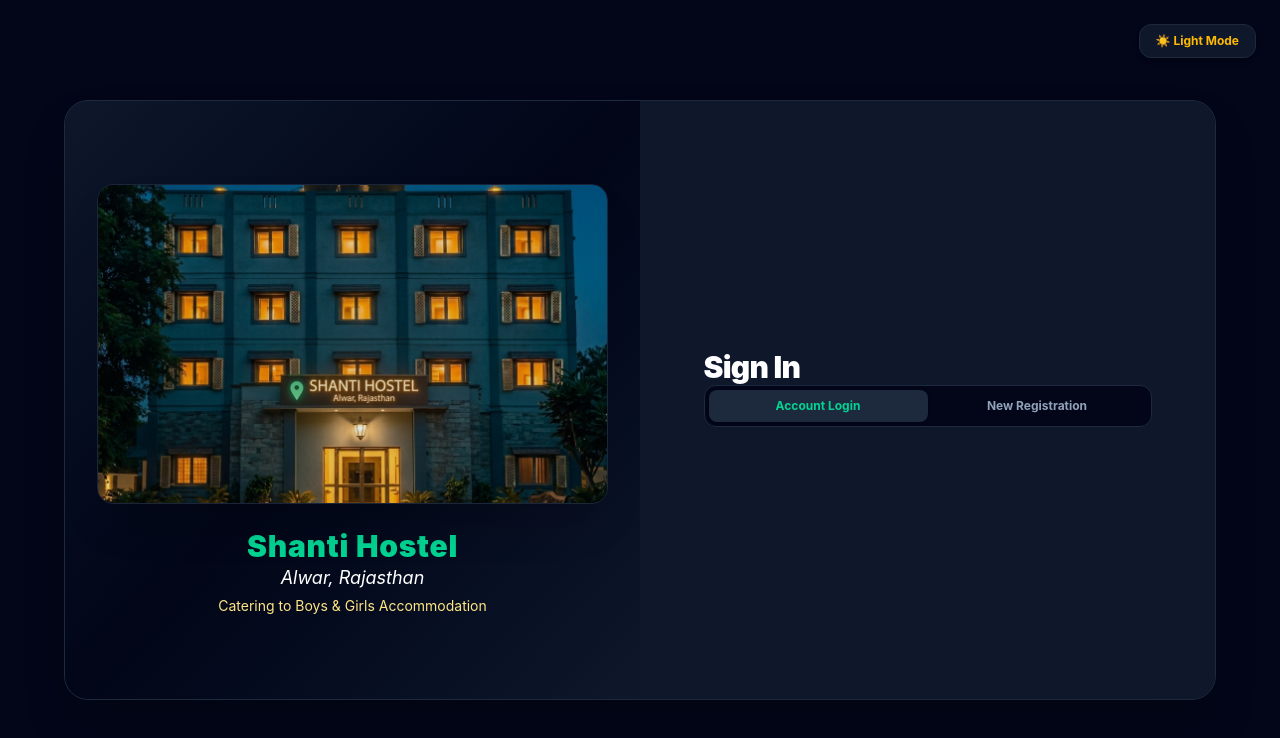
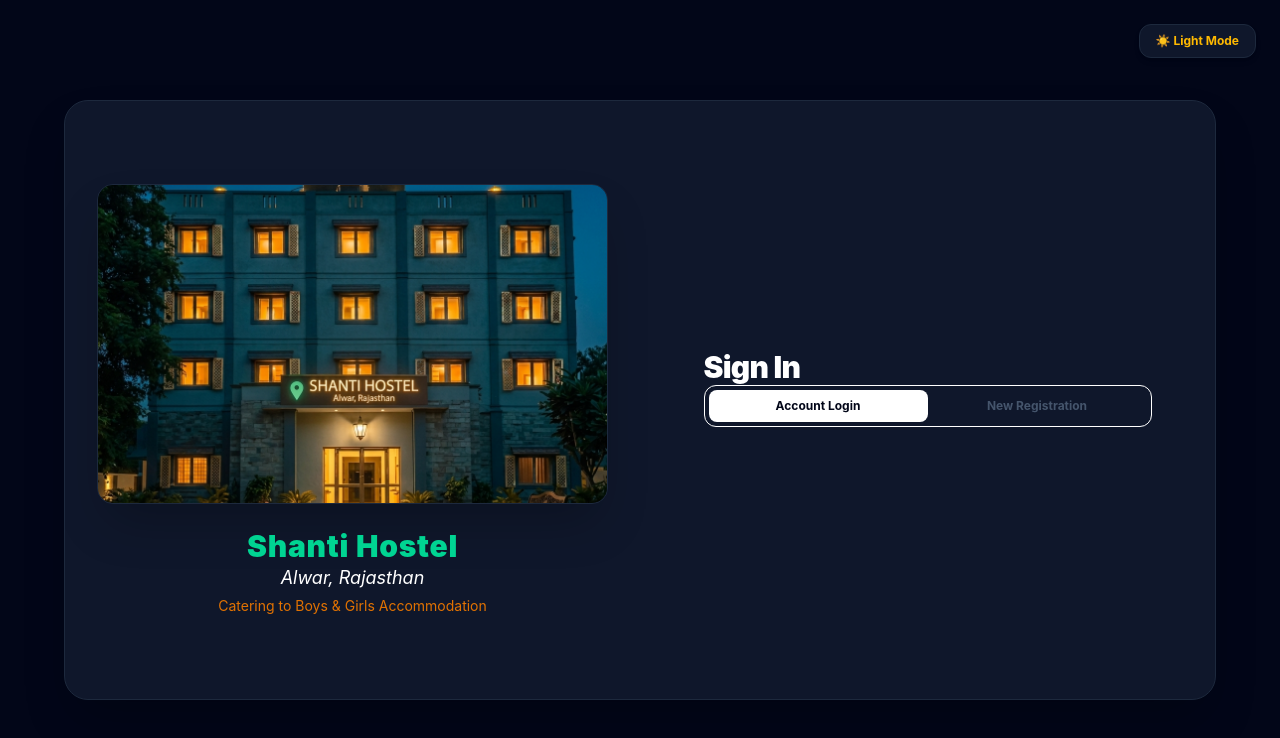
Before and after one commit to Ashish8290Kumar/Hostel-Management-System, a React (Vite) app: page / in a window 1280 px wide. Shown: the top 738 px of the page. Built offline with nearby package versions, Linux system fonts and the light colour scheme.

Commit message:
Fix the authpage file again

```diff
--- a/src/components/AuthPage.jsx
+++ b/src/components/AuthPage.jsx
@@ -9,14 +9,14 @@
   registerForm,
   setRegisterForm,
   onLogin,
-  busy,
   toast,
   theme,
   toggleTheme,
 }) {
   const isDark = theme === "dark";
-  const [showPassword, setShowPassword] = useState(false);       // login form
-  const [showRegPassword, setShowRegPassword] = useState(false); // register form
+  const [showPassword, setShowPassword] = useState(false);
+  const [showRegPassword, setShowRegPassword] = useState(false);
+  const [busy, setBusy] = useState(false); // ✅ local busy state
 
   // ✅ onRegister function
   async function onRegister(e) {
@@ -29,7 +29,7 @@
         username: registerForm.username,
         email: registerForm.email,
         password: registerForm.password,
-        phoneNumber: registerForm.phoneNumber, // corrected key
+        phoneNumber: registerForm.phoneNumber, // consistent key
         role: registerForm.role,
         rollNumber: registerForm.role === "STUDENT" ? registerForm.rollNumber : null,
       };
@@ -75,17 +75,11 @@
         }`}
       >
         {/* Left Side */}
-        <section
-          className={`flex flex-col items-center justify-center p-8 transition-colors duration-300 ${
-            isDark
-              ? "bg-linear-to-br from-slate-900 via-slate-950 to-slate-900"
-              : "bg-linear-to-br from-slate-50 via-slate-100 to-slate-50"
-          }`}
-        >
+        <section className="flex flex-col items-center justify-center p-8">
           <img
             src="/images/hostel-building.jpg"
             alt="Shanti Hostel Building"
-            className="w-full h-80 object-cover rounded-2xl shadow-2xl border border-slate-800 opacity-90 hover:opacity-100 transition-opacity duration-300 mb-6"
+            className="w-full h-80 object-cover rounded-2xl shadow-2xl border border-slate-800 mb-6"
           />
           <h1
             className={`text-3xl font-black tracking-wide ${
@@ -94,20 +88,15 @@
           >
             Shanti Hostel
           </h1>
-          <p className="text-lg italic text-white-300">Alwar, Rajasthan</p>
-          <p className="text-sm text-amber-200 mt-1">
+          <p className="text-lg italic">Alwar, Rajasthan</p>
+          <p className="text-sm text-amber-600 mt-1">
             Catering to Boys & Girls Accommodation
           </p>
         </section>
 
         {/* Right Side: Auth Forms */}
-        <section
-          className={`flex flex-col justify-center p-8 sm:p-12 z-10 transition-colors duration-300 ${
-            isDark ? "bg-slate-900" : "bg-slate-50"
-          }`}
-        >
+        <section className="flex flex-col justify-center p-8 sm:p-12 z-10">
           <div className="w-full max-w-md mx-auto">
-            {/* Title */}
             <h2
               className={`text-3xl font-black tracking-tight ${
                 isDark ? "text-white" : "text-slate-900"
@@ -117,24 +106,12 @@
             </h2>
 
             {/* Mode Switch */}
-            <div
-              className={`grid grid-cols-2 rounded-xl p-1 mb-6 border ${
-                isDark
-                  ? "bg-slate-950 border-slate-800"
-                  : "bg-slate-200/60 border-slate-300/40"
-              }`}
-            >
+            <div className="grid grid-cols-2 rounded-xl p-1 mb-6 border">
               <button
                 type="button"
                 onClick={() => setMode("login")}
-                className={`rounded-lg py-2 text-xs font-bold transition-all cursor-pointer ${
-                  mode === "login"
-                    ? isDark
-                      ? "bg-slate-800 text-emerald-400 shadow-sm"
-                      : "bg-white text-slate-950 shadow-sm"
-                    : isDark
-                    ? "text-slate-400 hover:text-slate-200"
-                    : "text-slate-600 hover:text-slate-900"
+                className={`rounded-lg py-2 text-xs font-bold ${
+                  mode === "login" ? "bg-white text-slate-950" : "text-slate-600"
                 }`}
               >
                 Account Login
@@ -142,14 +119,8 @@
               <button
                 type="button"
                 onClick={() => setMode("register")}
-                className={`rounded-lg py-2 text-xs font-bold transition-all cursor-pointer ${
-                  mode === "register"
-                    ? isDark
-                      ? "bg-slate-800 text-emerald-400 shadow-sm"
-                      : "bg-white text-slate-950 shadow-sm"
-                    : isDark
-                    ? "text-slate-400 hover:text-slate-200"
-                    : "text-slate-600 hover:text-slate-900"
+                className={`rounded-lg py-2 text-xs font-bold ${
+                  mode === "register" ? "bg-white text-slate-950" : "text-slate-600"
                 }`}
               >
                 New Registration
@@ -158,13 +129,7 @@
 
             {/* Toast */}
             {toast && (
-              <div
-                className={`mb-4 p-3.5 rounded-xl text-xs font-semibold border ${
-                  toast.type === "success"
-                    ? "bg-emerald-950/40 border-emerald-500/30 text-emerald-400"
-                    : "bg-rose-950/40 border-rose-500/30 text-rose-400"
-                }`}
-              >
+              <div className="mb-4 p-3.5 rounded-xl text-xs font-semibold border">
                 {toast.text}
               </div>
             )}
@@ -182,12 +147,8 @@
                 >
 
 
-                  {/* Registration fields */}
-                  {/* Full Name */}
-                  {/* Username */}
-                  {/* Email */}
-                  {/* Password */}
-                  {/* Phone Number */}
+                  {/* Full Name, Username, Email, Password, Phone Number fields here */}
+
                   {/* Role Selector */}
                   <div>
                     <label className="block text-xs font-bold uppercase mb-1">
```
